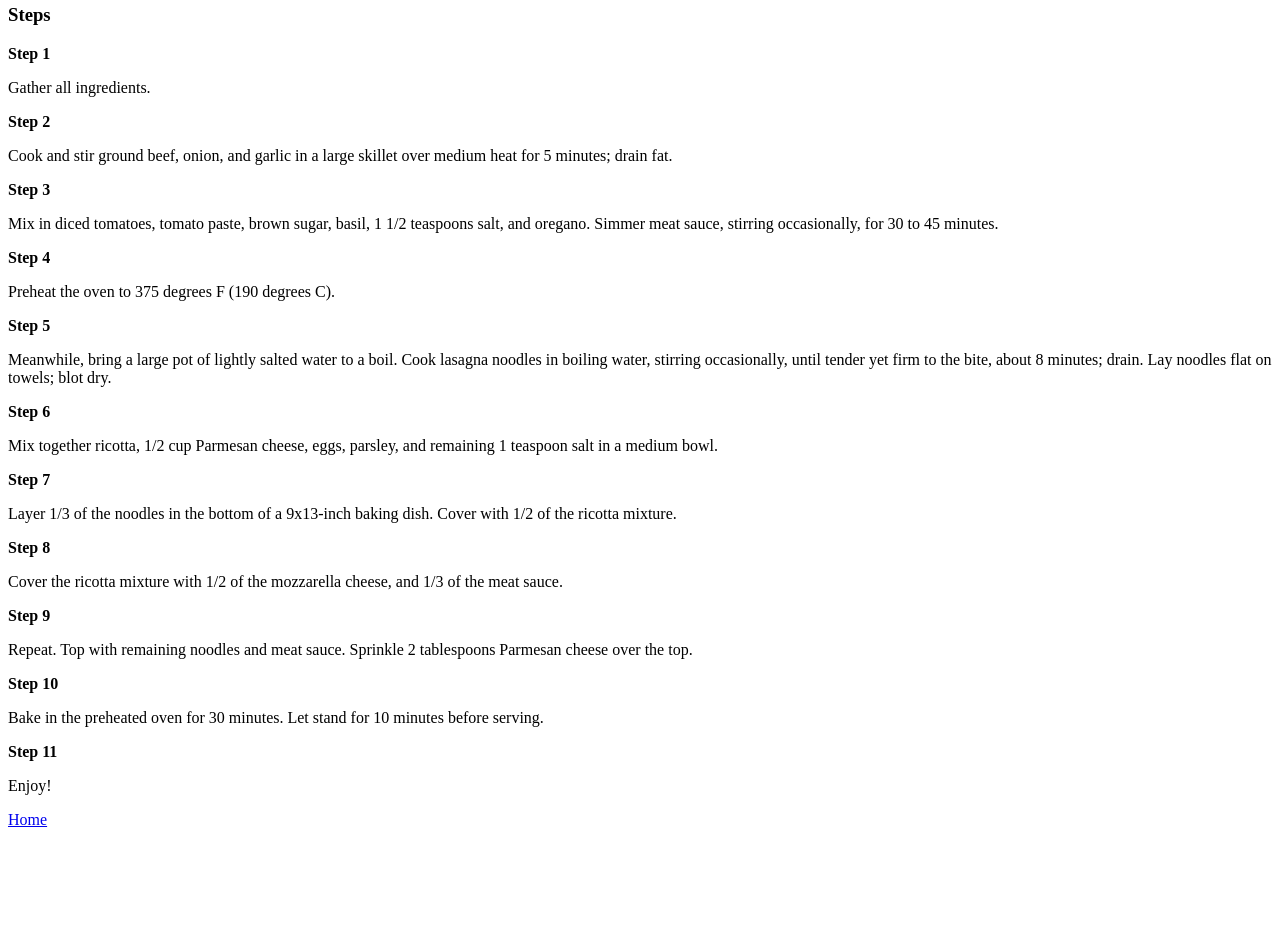
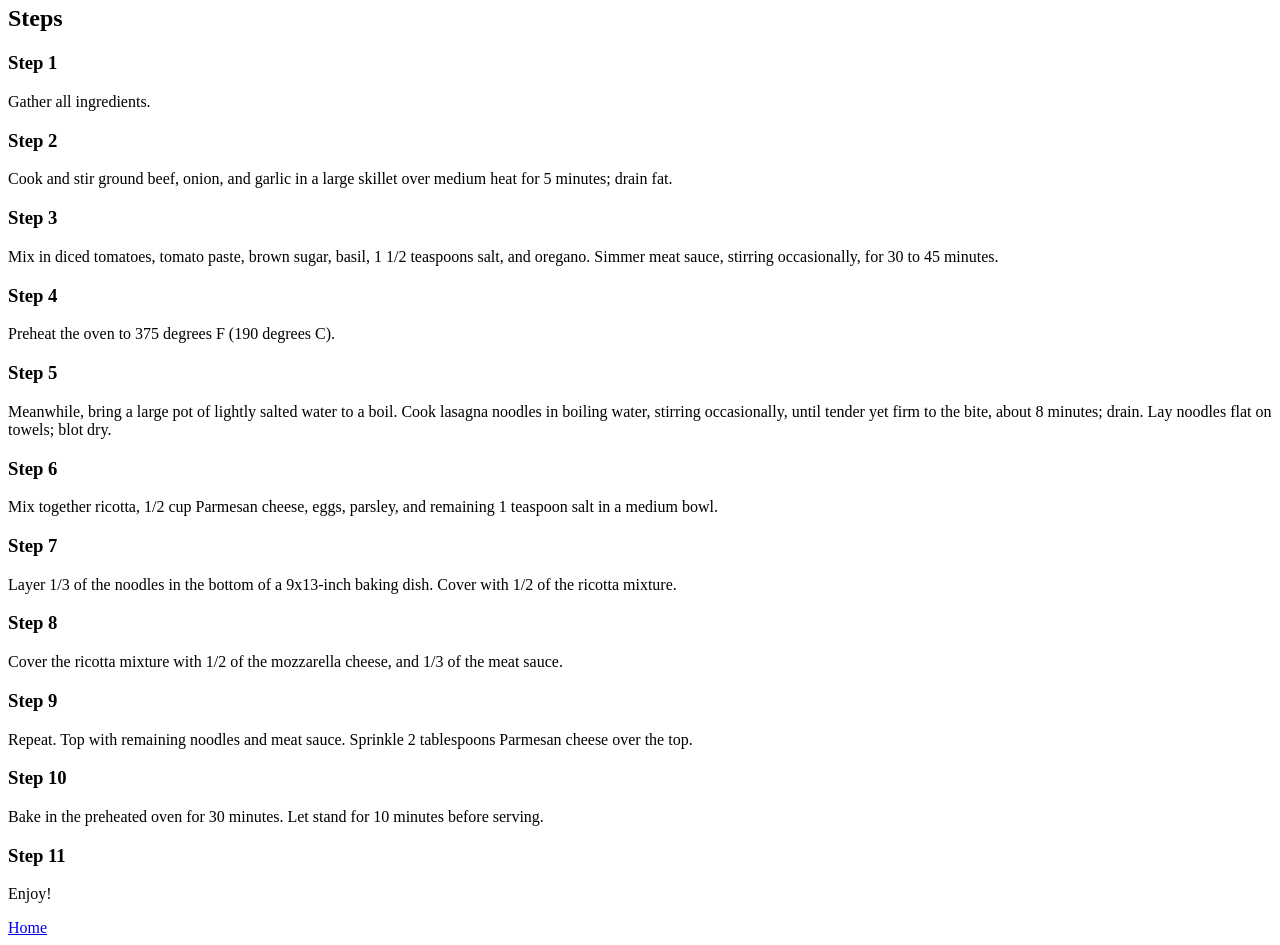
Before and after one commit to galisagalisa/odin-recipes, a plain HTML site: page recipes/lasagna.html in a window 1280 px wide. Shown: the part 858-1803 px from the top of the page. Before the commit the page ends 1695 px from the top, so only its background shows below. Drawn offline with Linux system fonts and the light colour scheme.

Commit message:
Create HTML Pages for the Recipes

```diff
--- a/recipes/lasagna.html
+++ b/recipes/lasagna.html
@@ -6,7 +6,7 @@
 </head>
 <body>
     <h1>American Lasagna</h1>
-        <img src="../photos/lasagna.jpg" width="480" height="320">
+        <img src="../photos/lasagna.jpg" width="480" height="320" alt="Lasagna">
 
     <h2>Description</h2>
         <p>Making this lasagna recipe a day ahead and refrigerating overnight allows the spices to meld and gives it exceptional flavor.</p>
@@ -47,28 +47,28 @@
 
     </ul>
 
-    <h3>Steps</h3>
-        <strong>Step 1</strong>
+    <h2>Steps</h2>
+        <h3>Step 1</h3>
             <p> Gather all ingredients. </p>
-        <strong>Step 2</strong>
+        <h3>Step 2</h3>
             <p>Cook and stir ground beef, onion, and garlic in a large skillet over medium heat for 5 minutes; drain fat. </p>
-        <strong>Step 3</strong>
+        <h3>Step 3</h3>
             <p>Mix in diced tomatoes, tomato paste, brown sugar, basil, 1 1/2 teaspoons salt, and oregano. Simmer meat sauce, stirring occasionally, for 30 to 45 minutes. </p>
-        <strong>Step 4</strong>
+        <h3>Step 4</h3>
             <p>Preheat the oven to 375 degrees F (190 degrees C). </p>
-        <strong>Step 5</strong>
+        <h3>Step 5</h3>
             <p>Meanwhile, bring a large pot of lightly salted water to a boil. Cook lasagna noodles in boiling water, stirring occasionally, until tender yet firm to the bite, about 8 minutes; drain. Lay noodles flat on towels; blot dry. </p>
-        <strong>Step 6</strong>
+        <h3>Step 6</h3>
             <p>Mix together ricotta, 1/2 cup Parmesan cheese, eggs, parsley, and remaining 1 teaspoon salt in a medium bowl. </p>
-        <strong>Step 7</strong>
+        <h3>Step 7</h3>
             <p>Layer 1/3 of the noodles in the bottom of a 9x13-inch baking dish. Cover with 1/2 of the ricotta mixture. </p>
-        <strong>Step 8</strong>
+        <h3>Step 8</h3>
             <p>Cover the ricotta mixture with 1/2 of the mozzarella cheese, and 1/3 of the meat sauce.</p>
-        <strong>Step 9</strong>
+        <h3>Step 9</h3>
             <p>Repeat. Top with remaining noodles and meat sauce. Sprinkle 2 tablespoons Parmesan cheese over the top. </p>
-        <strong>Step 10</strong>
+        <h3>Step 10</h3>
             <p>Bake in the preheated oven for 30 minutes. Let stand for 10 minutes before serving. </p>
-        <strong>Step 11</strong>
+        <h3>Step 11</h3>
             <p>Enjoy! </p>
 
     <a href="../index.html">Home</a>
```
Also changed, not shown: recipes/bacon_pancakes.html (+24 -4 lines), recipes/mexican_tinga.html (+16 -4 lines), photos/bacon_pancakes.jpg (added), photos/mexican_tinga.jpg (added).
